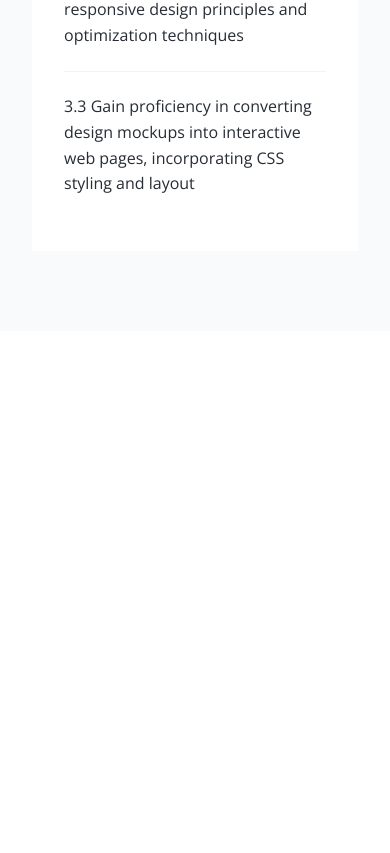
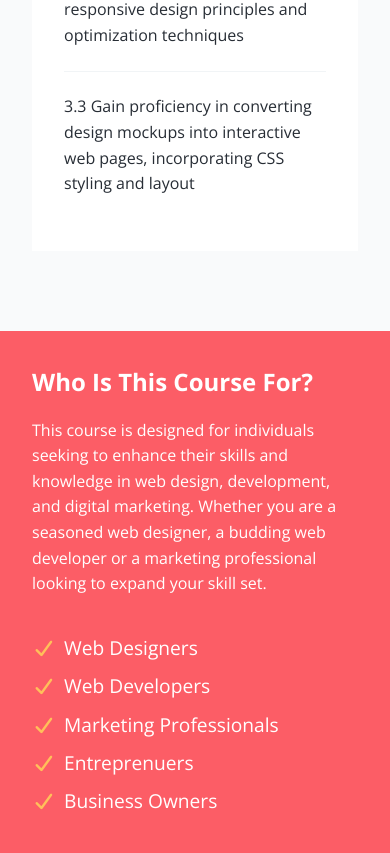
Before and after one commit to PannarujBig/tutor-website, a plain HTML site: page index.html in a window 390 px wide. Shown: the part 6907-7760 px from the top of the page. Before the commit the page ends 7238 px from the top, so only its background shows below. Drawn offline with nearby package versions, Linux system fonts and the light colour scheme.

Commit message:
Add Info Section

```diff
--- a/css/style.css
+++ b/css/style.css
@@ -303,6 +303,44 @@ img {
     border-bottom: none;
 }
 
+/* Info */
+.info-container {
+    background: url('../images/audience.jpg') top center/cover no-repeat;
+    display: flex;
+}
+
+.info-content {
+    background-color: var(--primary-color);
+    color: #fff;
+    flex: 1;
+    padding: 4rem;
+}
+
+.info-content h2 {
+    font-size: 2rem;
+    margin-bottom: 1rem;
+    font-weight: 700;
+}
+
+.info-content i {
+    margin-right: 0.5rem;
+    color: var(--secondary-color);
+}
+
+.info-container p {
+    font-size: 1.2rem;
+    margin-bottom: 2rem;
+}
+
+.info-content ul li {
+    font-size: 1.2rem;
+    line-height: 2;
+}
+
+.info-left {
+    width: 50%;
+}
+
 /* Media Queries */
 @media(max-width: 1200px) {
     .hero .hero-flex {
@@ -360,6 +398,26 @@ img {
         display: block;
         padding: 10px;
     }
+
+    .info-container {
+        flex-direction: column;
+    }
+
+    .info-content {
+        padding: 2rem
+    }
+
+    .info-content h2 {
+        font-size: 1.5rem;
+    }
+
+    .info-content p {
+        font-size: 1rem;
+    }
+
+    .info-left {
+        display: none;
+    }
 }
 
 @media(max-width: 576px) {
--- a/index.html
+++ b/index.html
@@ -305,6 +305,27 @@
         </div>
     </section>
 
+    <!-- Info -->
+    <section class="info" id="info">
+        <div class="info-container">
+            <div class="info-left"></div>
+            <div class="info-content">
+                <h2>Who Is This Course For?</h2>
+                <p>This course is designed for individuals seeking to enhance their skills and knowledge in web design,
+                    development, and digital marketing. Whether you are a seasoned web designer, a budding web developer
+                    or a marketing professional looking to expand your skill set.
+                </p>
+                <ul>
+                    <li><i class="fas fa-check"></i>Web Designers</li>
+                    <li><i class="fas fa-check"></i>Web Developers</li>
+                    <li><i class="fas fa-check"></i>Marketing Professionals</li>
+                    <li><i class="fas fa-check"></i>Entreprenuers</li>
+                    <li><i class="fas fa-check"></i>Business Owners</li>
+                </ul>
+            </div>
+        </div>
+    </section>
+
     <script src="./js/script.js"></script>
 </body>
 
```
